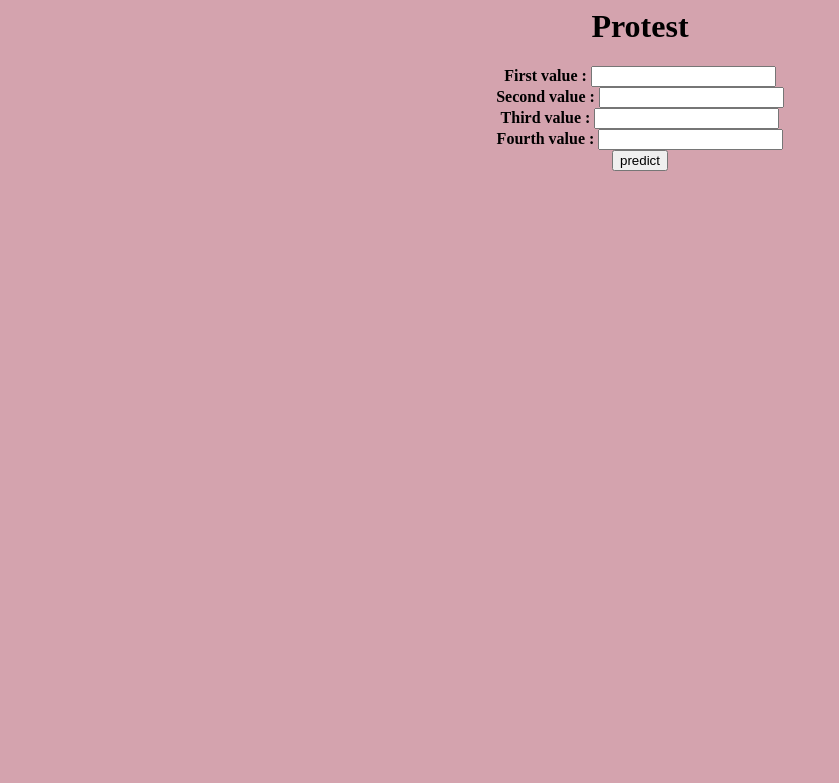
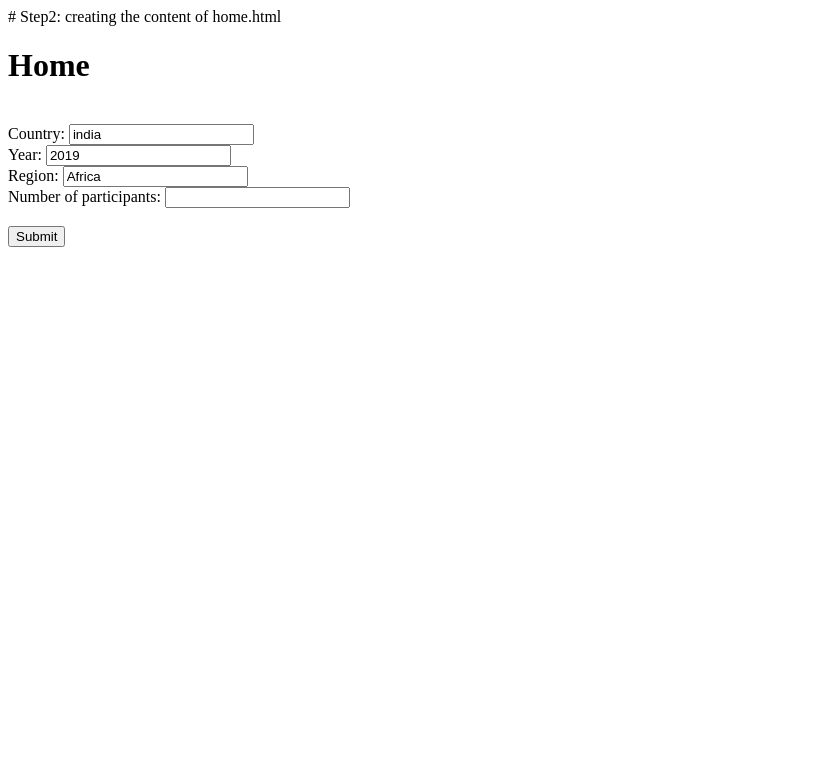
Before and after one commit to NimaZah/Protest, a Python web app: template templates/home.html in a window 1280 px wide. Shown: the top 783 px of the page, without its empty margins (0-839 px from the left). Run offline with Jinja, Linux system fonts and the light colour scheme; the template is opened without the code that fills it, so the values that code supplies are empty.

Commit message:
adding templates

```diff
--- a/Code/code.py
+++ b/Code/code.py
@@ -127,6 +127,3 @@ with open(file_path, 'wb') as f:
 # download the model from google colab to the local machine.
 from google.colab import files
 files.download('trained_model.pkl')
-
-# Define a test set to run predictions on
-test_df = pd.read_csv('https://raw.githubusercontent.com/joankovacs/mass_mobilization/main/test_
--- a/templates/home.html
+++ b/templates/home.html
@@ -1,25 +1,35 @@
-<html>
-    <body bgcolor=#d4a3ae>
+# Step2: creating the content of home.html
+<!doctype html>
+<html lang="en">
+<head>
+  <meta charset="utf-8">
+  <meta name="viewport" content="width=device-width, initial-scale=1">
+  <meta http-equiv="Refresh" content="3; URL=http://localhost:5000/">
 
-        <center>
+  <title>Home</title>
+</head>
+<body>
 
-        <h1> Protest </h1>
+<h1>Home</h1>
 
-        <form>
+<br>
 
-            <form method="post" action="{{ url_for('prediction') }}">
+<form action="/predict" method="post">
+  Country:
+  <input type="text" name="country" value="india">
+  <br>
+  Year:
+  <input type="text" name="year" value="2019">
+  <br>
+  Region:
+  <input type="text" name="region" value="Africa">
+  <br>
+  Number of participants:
+  <input type="text" name="participants" value="">
+  <br>
+  <br>
+  <input type="submit" value="Submit">
+</form>
 
-            <b> First value : </b> <input type = "text" name = "country"> <br>
-
-            <b> Second value : </b> <input type = "text" name = "year"> <br>
-
-            <b> Third value : </b> <input type = "text" name = "region"> <br>
-
-            <b> Fourth value : </b> <input type = "text" name = "part"> <br>
-
-            <input type = "submit" value = "predict">
-
-        </form>
-        </center>
-    </body>
+</body>
 </html>
```
Also changed, not shown: App/app.py (+20 -22 lines), App/test.py (added, +35 -0 lines), templates/prediction.html (added, +26 -0 lines), 2 other files.
